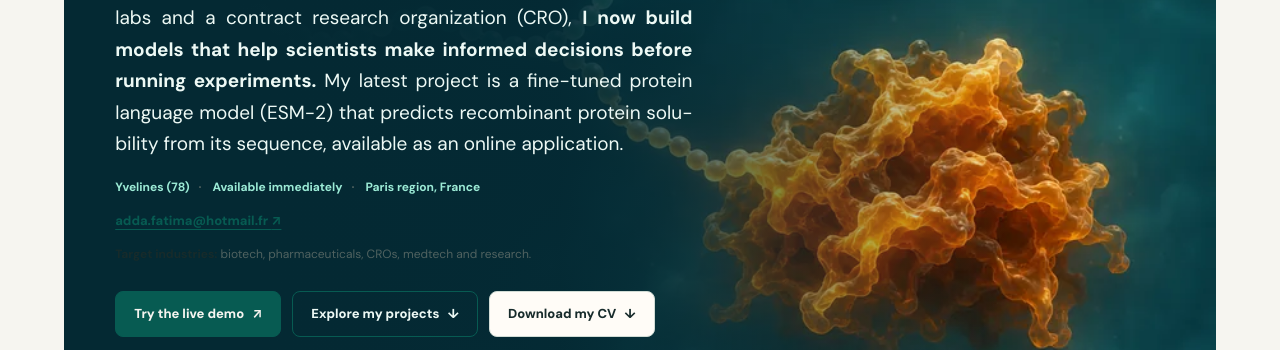
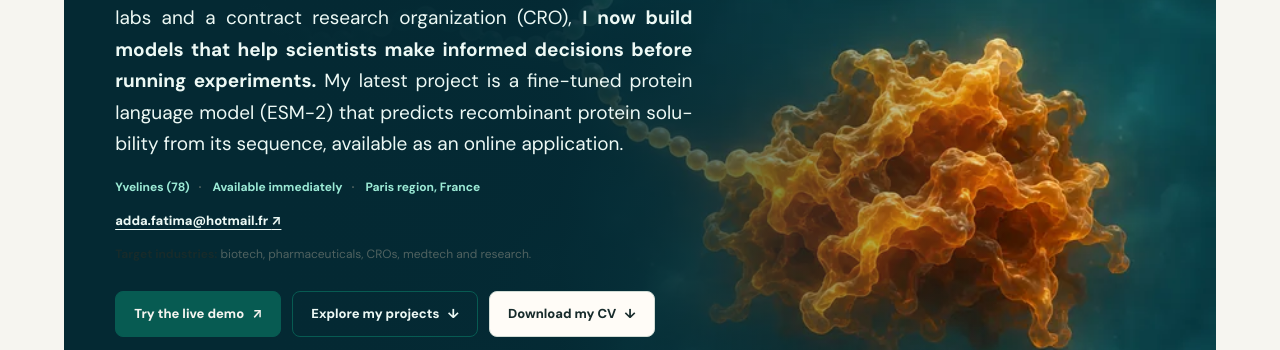
Before and after one commit to fatimaadda2878/fatimaadda2878.github.io, a plain HTML site: page en/index.html in a window 1280 px wide. Shown: the part 478-828 px from the top of the page. Drawn offline with Linux system fonts and the light colour scheme.

Commit message:
Fix hero link contrast and remove unused PNG originals

```diff
--- a/en/index.html
+++ b/en/index.html
@@ -635,6 +635,8 @@ p,dd{text-align:justify;text-justify:inter-word;hyphens:auto;overflow-wrap:break
 #themeToggle{white-space:nowrap;flex-shrink:0}#themeToggle span{white-space:nowrap}
 .navrow{position:relative}.navinner{padding-right:28px}.navrow:after{content:'';position:absolute;right:0;top:0;bottom:0;width:30px;background:linear-gradient(90deg,transparent,var(--bg));pointer-events:none}
 .project-year{display:inline-block;font-size:11px;font-weight:700;letter-spacing:.06em;color:var(--muted);margin:0 8px 12px 0}.p-card>.project-year{align-self:flex-end;margin:0 0 8px}.project-shortcut{text-align:center;margin:12px 0 24px}.project-shortcut a{color:var(--teal);font-weight:700;text-underline-offset:4px}#autres-projets{scroll-margin-top:145px}
+
+.science-hero .hero-mail a,.science-hero .hero-mail a span,.science-hero .btn-line span{color:#edf9f5}
 </style>
 <link rel="icon" type="image/svg+xml" href="../favicon.svg"><meta property="og:type" content="website"><meta property="og:url" content="https://fatimaadda2878.github.io/en/"><meta property="og:image" content="https://fatimaadda2878.github.io/visuels/og.jpg"><meta property="og:image:width" content="1200"><meta property="og:image:height" content="630"><meta property="og:image:alt" content="Conceptual illustration of protein solubility"><meta name="twitter:card" content="summary_large_image"><meta name="twitter:image" content="https://fatimaadda2878.github.io/visuels/og.jpg"><script type="application/ld+json">{"@context":"https://schema.org","@type":"Person","name":"Fatima ADDA-REZIG","url":"https://fatimaadda2878.github.io/","jobTitle":"Data Scientist — Machine Learning et bioinformatique","email":"mailto:adda.fatima@hotmail.fr","sameAs":["https://github.com/fatimaadda2878","https://www.linkedin.com/in/fatima-adda-rezig-72b60b164/"],"knowsAbout":["Machine Learning","Bioinformatics","Protein biochemistry","MLOps"]}</script></head>
 <body>
```
Also changed, not shown: index.html (+2 -0 lines), 17 other files.
